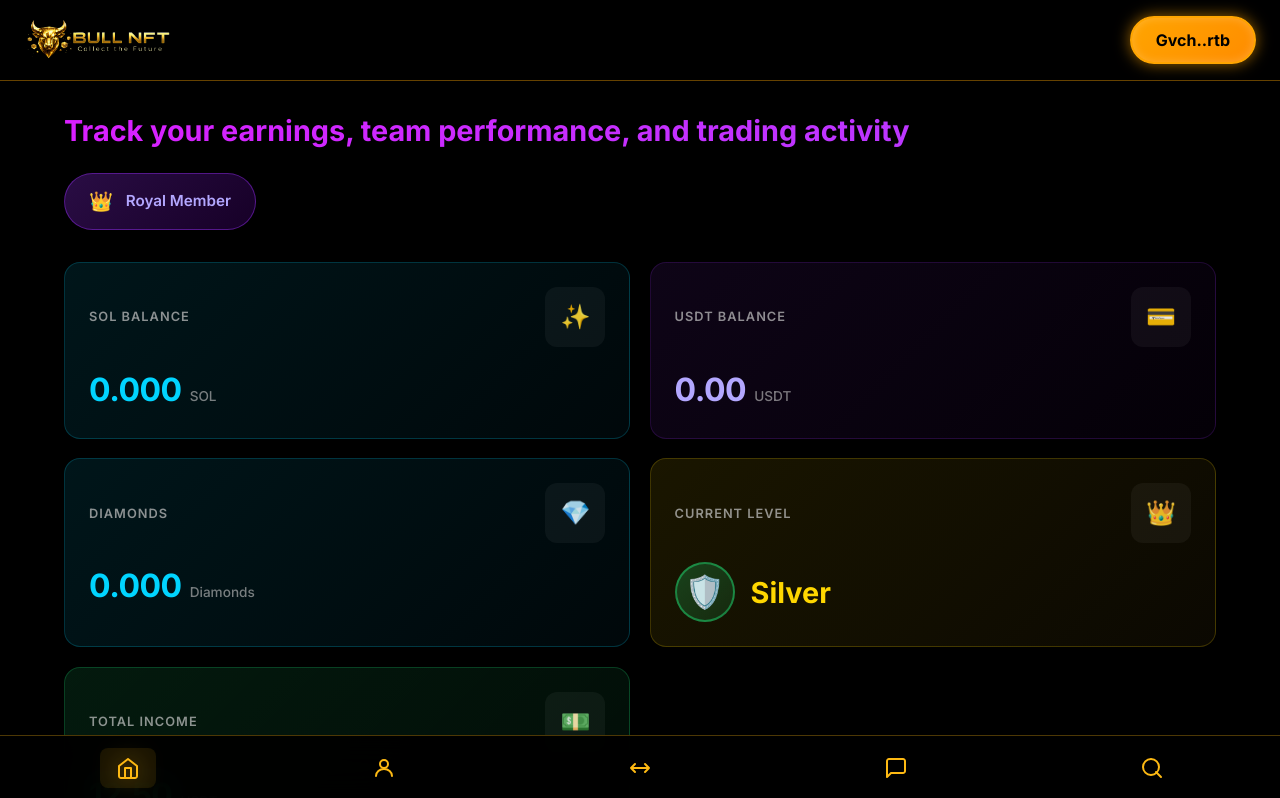
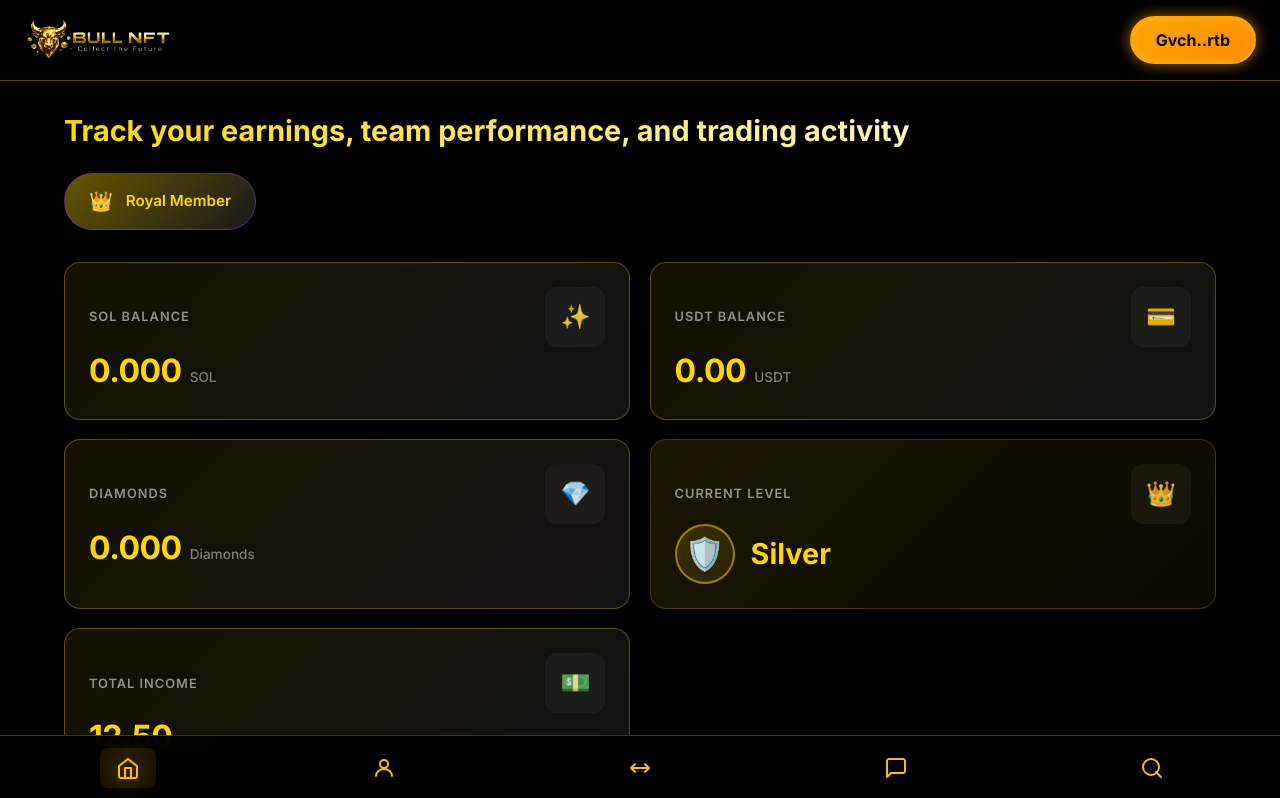
Before and after one commit to guptaayush945-cyber/BullNFT, a React (Vite) app: page /dashboard in a window 1280 px wide. Shown: the top 798 px of the page. Built offline with nearby package versions, Linux system fonts and the light colour scheme.

Commit message:
Update Dashboard theme: change cards to black and golden color scheme

```diff
--- a/src/styles/dashboard.css
+++ b/src/styles/dashboard.css
@@ -20,7 +20,7 @@
 .dashboard-title {
   font-size: 1.8rem;
   font-weight: 700;
-  background: linear-gradient(135deg, #DA1FFF 0%, #B13FFF 100%);
+  background: linear-gradient(135deg, #ffd700 0%, #ffffff 100%);
   -webkit-background-clip: text;
   -webkit-text-fill-color: transparent;
   background-clip: text;
@@ -33,7 +33,7 @@
   display: inline-flex;
   align-items: center;
   gap: 0.8rem;
-  background: linear-gradient(135deg, rgba(138, 43, 226, 0.3) 0%, rgba(75, 0, 130, 0.3) 100%);
+  background: linear-gradient(135deg, rgba(255, 215, 0, 0.4) 0%, rgb(255 255 255 / 10%) 100%);
   border: 1px solid rgba(138, 43, 226, 0.5);
   border-radius: 30px;
   padding: 0.8rem 1.5rem;
@@ -45,7 +45,7 @@
 }
 
 .badge-text {
-  color: #B3A7FF;
+  color: #ffd700;
   font-weight: 600;
   font-size: 0.95rem;
 }
@@ -70,7 +70,7 @@
 
 .dashboard-card:hover {
   transform: translateY(-4px);
-  border-color: rgba(200, 150, 255, 0.3);
+  border-color: rgba(255, 215, 0, 0.5);
 }
 
 /* Card Header */
@@ -78,7 +78,7 @@
   display: flex;
   justify-content: space-between;
   align-items: center;
-  margin-bottom: 1.2rem;
+  margin-bottom: 0px;
 }
 
 .card-title {
@@ -117,47 +117,50 @@
 
 /* SOL Card */
 .sol-card {
-  border-color: rgba(0, 212, 255, 0.2);
-  background: linear-gradient(135deg, rgba(0, 212, 255, 0.1) 0%, rgba(0, 150, 200, 0.05) 100%);
+  border-color: rgba(255, 215, 0, 0.3);
+  background: linear-gradient(135deg, rgba(255, 215, 0, 0.08) 0%, rgba(20, 20, 20, 0.9) 100%);
 }
 
 .sol-card:hover {
-  border-color: rgba(0, 212, 255, 0.4);
-  background: linear-gradient(135deg, rgba(0, 212, 255, 0.15) 0%, rgba(0, 150, 200, 0.1) 100%);
+  border-color: rgba(255, 215, 0, 0.5);
+  background: linear-gradient(135deg, rgba(255, 215, 0, 0.12) 0%, rgba(30, 30, 30, 0.95) 100%);
+  box-shadow: 0 0 20px rgba(255, 215, 0, 0.2);
 }
 
 .sol-card .amount {
-  color: #00D4FF;
+  color: #FFD700;
 }
 
 /* USDT Card */
 .usdt-card {
-  border-color: rgba(138, 43, 226, 0.2);
-  background: linear-gradient(135deg, rgba(138, 43, 226, 0.1) 0%, rgba(75, 0, 130, 0.05) 100%);
+  border-color: rgba(255, 215, 0, 0.3);
+  background: linear-gradient(135deg, rgba(255, 215, 0, 0.08) 0%, rgba(20, 20, 20, 0.9) 100%);
 }
 
 .usdt-card:hover {
-  border-color: rgba(138, 43, 226, 0.4);
-  background: linear-gradient(135deg, rgba(138, 43, 226, 0.15) 0%, rgba(75, 0, 130, 0.1) 100%);
+  border-color: rgba(255, 215, 0, 0.5);
+  background: linear-gradient(135deg, rgba(255, 215, 0, 0.12) 0%, rgba(30, 30, 30, 0.95) 100%);
+  box-shadow: 0 0 20px rgba(255, 215, 0, 0.2);
 }
 
 .usdt-card .amount {
-  color: #B3A7FF;
+  color: #FFD700;
 }
 
 /* Diamonds Card */
 .diamonds-card {
-  border-color: rgba(0, 212, 255, 0.2);
-  background: linear-gradient(135deg, rgba(0, 212, 255, 0.1) 0%, rgba(0, 150, 200, 0.05) 100%);
+  border-color: rgba(255, 215, 0, 0.3);
+  background: linear-gradient(135deg, rgba(255, 215, 0, 0.08) 0%, rgba(20, 20, 20, 0.9) 100%);
 }
 
 .diamonds-card:hover {
-  border-color: rgba(0, 212, 255, 0.4);
-  background: linear-gradient(135deg, rgba(0, 212, 255, 0.15) 0%, rgba(0, 150, 200, 0.1) 100%);
+  border-color: rgba(255, 215, 0, 0.5);
+  background: linear-gradient(135deg, rgba(255, 215, 0, 0.12) 0%, rgba(30, 30, 30, 0.95) 100%);
+  box-shadow: 0 0 20px rgba(255, 215, 0, 0.2);
 }
 
 .diamonds-card .amount {
-  color: #00D4FF;
+  color: #FFD700;
 }
 
 /* Level Card */
@@ -181,8 +184,8 @@
   width: 60px;
   height: 60px;
   border-radius: 50%;
-  background: linear-gradient(135deg, rgba(34, 255, 136, 0.2) 0%, rgba(34, 255, 136, 0.1) 100%);
-  border: 2px solid rgba(34, 255, 136, 0.4);
+  background: linear-gradient(135deg, rgba(255, 215, 0, 0.15) 0%, rgba(218, 165, 32, 0.1) 100%);
+  border: 2px solid rgba(255, 215, 0, 0.5);
   display: flex;
   align-items: center;
   justify-content: center;
@@ -201,17 +204,18 @@
 
 /* Income Card */
 .income-card {
-  border-color: rgba(34, 255, 136, 0.2);
-  background: linear-gradient(135deg, rgba(34, 255, 136, 0.1) 0%, rgba(34, 255, 136, 0.05) 100%);
+  border-color: rgba(255, 215, 0, 0.3);
+  background: linear-gradient(135deg, rgba(255, 215, 0, 0.08) 0%, rgba(20, 20, 20, 0.9) 100%);
 }
 
 .income-card:hover {
-  border-color: rgba(34, 255, 136, 0.4);
-  background: linear-gradient(135deg, rgba(34, 255, 136, 0.15) 0%, rgba(34, 255, 136, 0.1) 100%);
+  border-color: rgba(255, 215, 0, 0.5);
+  background: linear-gradient(135deg, rgba(255, 215, 0, 0.12) 0%, rgba(30, 30, 30, 0.95) 100%);
+  box-shadow: 0 0 20px rgba(255, 215, 0, 0.2);
 }
 
 .income-card .amount {
-  color: #22FF88;
+  color: #FFD700;
 }
 
 /* Responsive Design */
@@ -258,7 +262,7 @@
   }
 
   .dashboard-title {
-    font-size: 1.2rem;
+    font-size: 1.1rem;
     margin-bottom: 1rem;
   }
 
```
